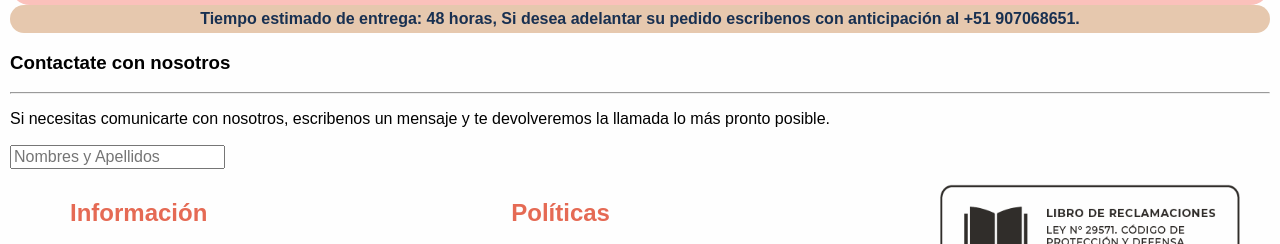
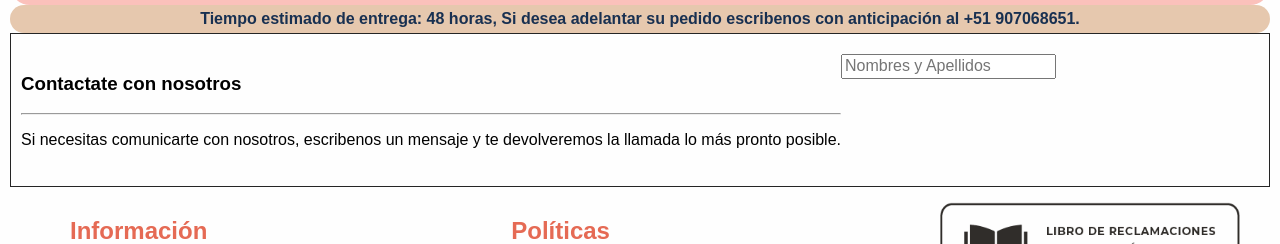
Before and after one commit to Aldo221b/BlueSeaSweet, a plain HTML site: page contactenos.html in a window 1280 px wide. Shown: the part 131-375 px from the top of the page. Drawn offline with Linux system fonts and the light colour scheme.

Commit message:
:sprinkles: feat añadiendo estilo y div a seccion contactenos

```diff
--- a/contactenos.html
+++ b/contactenos.html
@@ -29,14 +29,14 @@
         </section>
 
         <section class="main__contactenos__index">
-            <div>
+            <div class="contactenos__descripcion">
                 <h3>Contactate con nosotros</h3>
                 <hr>
                 <p>Si necesitas comunicarte con nosotros, escribenos un mensaje
                     y te devolveremos la llamada lo más pronto posible.
                 </p>
             </div>
-            <div>
+            <div class="contactenos__formulario">
                 <form action="">
                     <input type="text" placeholder="Nombres y Apellidos">
                 </form>
--- a/css/style.css
+++ b/css/style.css
@@ -384,6 +384,22 @@ html {
         }
      }
 
+/*PAGINA DE CONTACTENOS*/
+     .main__contactenos__index{
+        border: 1px solid var(--color-negro-mate);
+        padding: 20px 10px;
+        display: flex;
+
+     }
+
+     .contactenos__descripcion{
+
+     }
+     .contactenos__formulario{
+
+     }
+
+
 
 
 /*Footer*/
```
